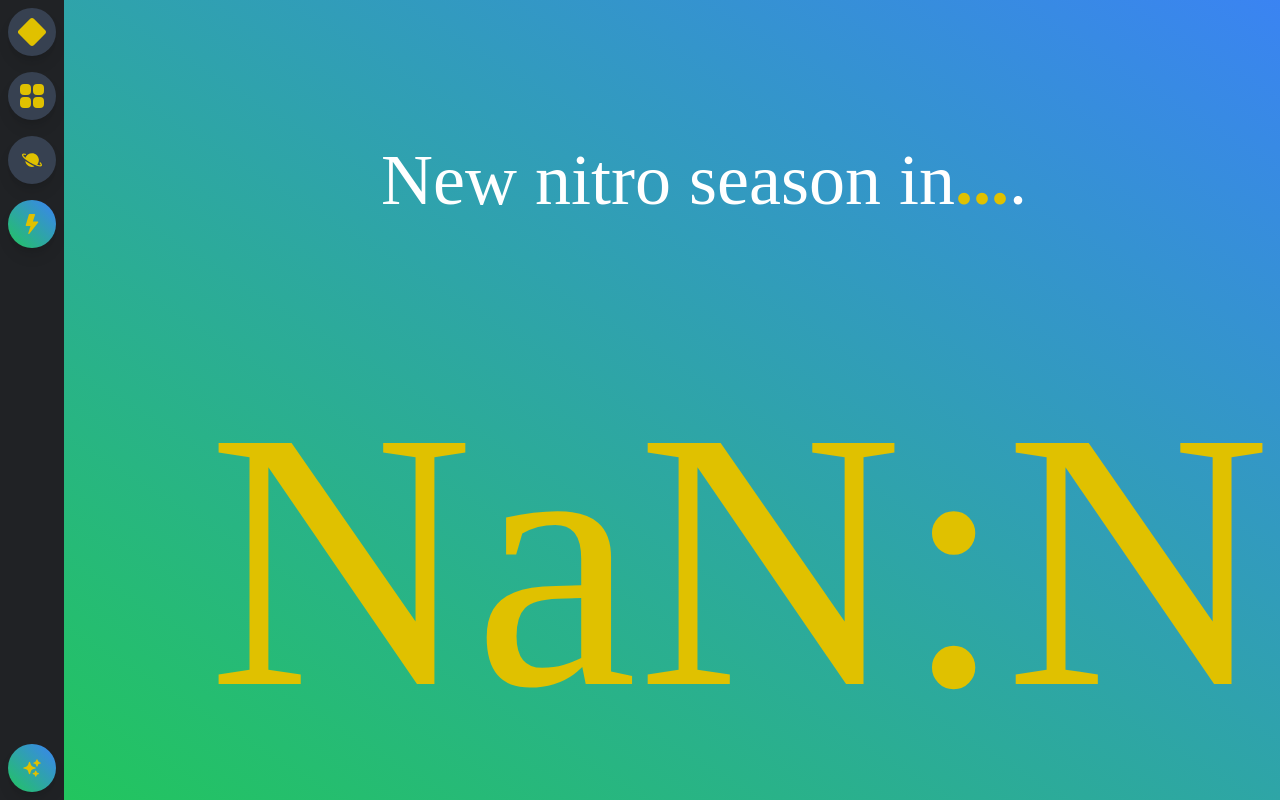
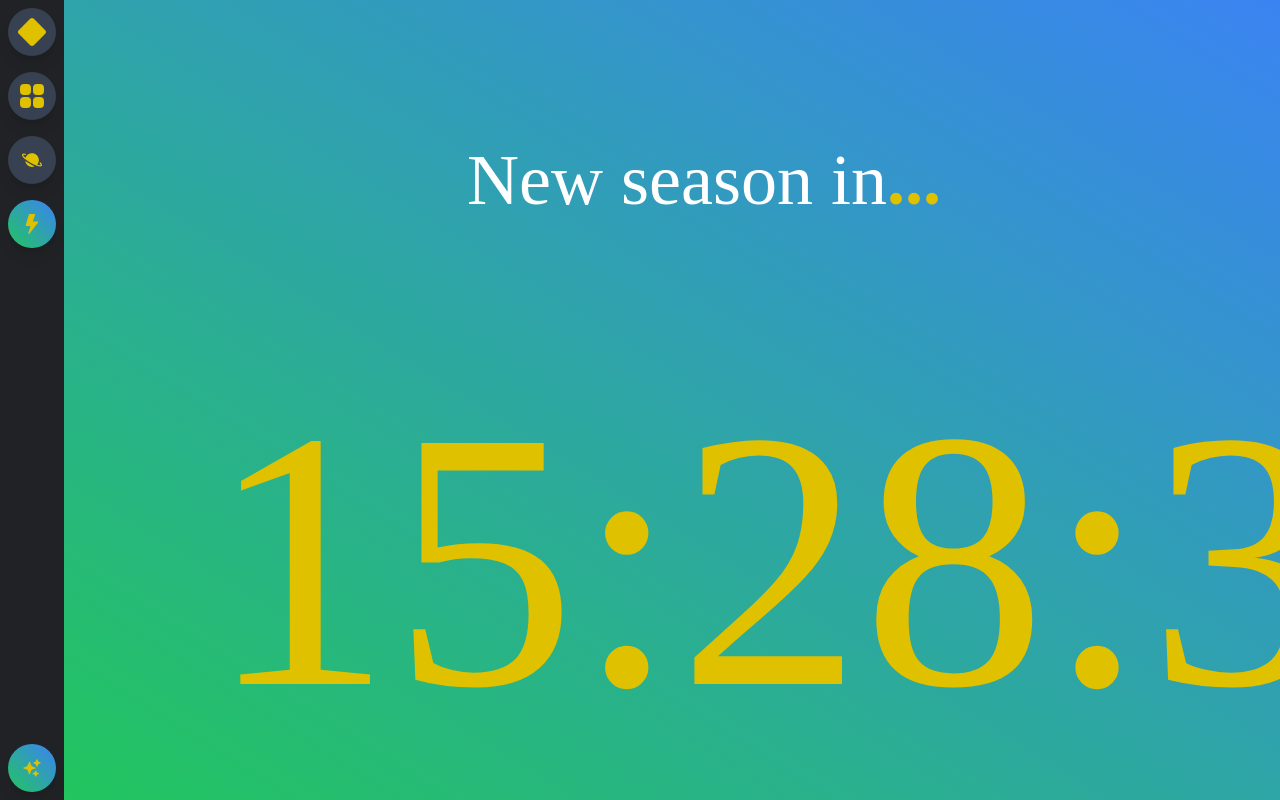
Before and after one commit to Hex-4/ds_website, a React (Create React App) app: page /special in a window 1280 px wide. Built offline with nearby package versions, Linux system fonts and the light colour scheme.

Commit message:
fix timer, last time

```diff
--- a/src/index.js
+++ b/src/index.js
@@ -5,7 +5,7 @@
 import ErrorPage from "./error-page";
 import Projects from "./pages/projects";
 import Home from "./pages/home";
-import Special from "./specials/countdown";
+import Special from "./specials/countdown.js";
 
 import { createBrowserRouter, RouterProvider, Route } from "react-router-dom";
 import "./index.css";
--- a/src/specials/countdown.js
+++ b/src/specials/countdown.js
@@ -7,12 +7,10 @@
     >
       <div className="from-blue-500 to-green-500 h-screen w-screen p-36 transiton-all bg-gradient-to-bl">
         <h1 className="header text-center">
-          New nitro season in<b className="text-secondary">...</b>.
+          New season in<b className="text-secondary">...</b>
         </h1>
-        <Countdown date={"2023-1-15T13:00:00.000-07:00"} renderer={renderer} />
-        <h1 className="header text-center text-5xl mt-20 mb-96">
+        <Countdown date={"2023-01-15T13:00:00.000-07:00"} renderer={renderer} />
 
-        </h1>
       </div>
     </div>
   );
```
